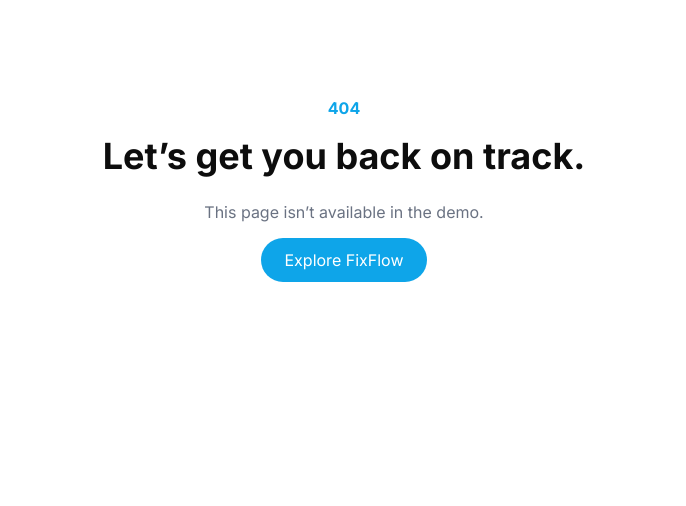
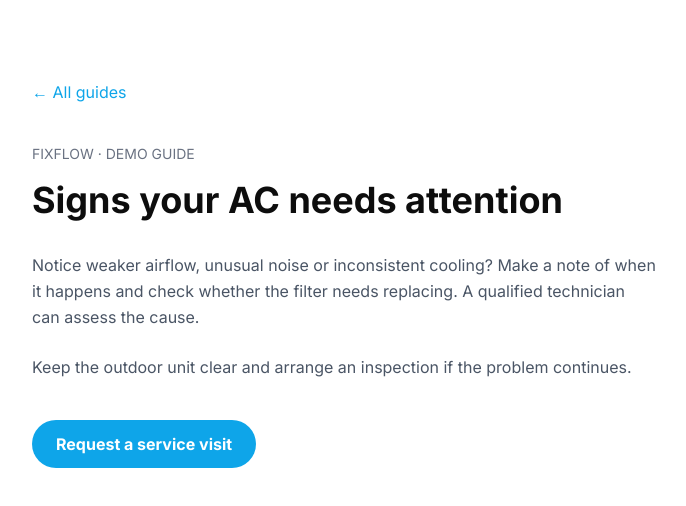
Before and after one commit to PelumidotOps/fixflow-demo, a Next.js app: page /guides/1 in a window 1280 px wide. Before the commit this address had no page. Shown: the top 506 px of the page, without its empty margins (296-982 px from the left). Built offline with nearby package versions, Linux system fonts and the light colour scheme.

Commit message:
Add files via upload

```diff
--- /dev/null
+++ b/src/app/guides/[id]/page.tsx
@@ -0,0 +1,3 @@
+import Link from "next/link";
+const guides=[['Signs your AC needs attention','Notice weaker airflow, unusual noise or inconsistent cooling? Make a note of when it happens and check whether the filter needs replacing. A qualified technician can assess the cause.','Keep the outdoor unit clear and arrange an inspection if the problem continues.'],['Make comfort more efficient','Regularly replace filters, keep vents unobstructed and use a consistent thermostat schedule. Small maintenance habits can support efficient operation.','Book routine maintenance and ask your technician about improvements suited to your system.'],['Plan your HVAC maintenance','Check filters regularly and schedule professional seasonal maintenance. Keep a record of past visits and recurring issues.','Avoid attempting electrical or refrigerant repairs yourself. Ask a qualified professional.']];
+export default async function Guide({params}:{params:Promise<{id:string}>}){const {id}=await params;const g=guides[Number(id)-1]||guides[0];return <main className="max-w-2xl mx-auto px-6 py-20"><Link href="/#blog" className="text-brand-primary">← All guides</Link><p className="mt-10 text-sm text-gray-500">FIXFLOW · DEMO GUIDE</p><h1 className="font-bold text-4xl mt-4">{g[0]}</h1><p className="mt-8 leading-relaxed text-gray-600">{g[1]}</p><p className="mt-6 leading-relaxed text-gray-600">{g[2]}</p><Link href="/book" className="inline-block bg-brand-primary text-white rounded-full px-6 py-3 mt-10 font-bold">Request a service visit</Link></main>}
```
